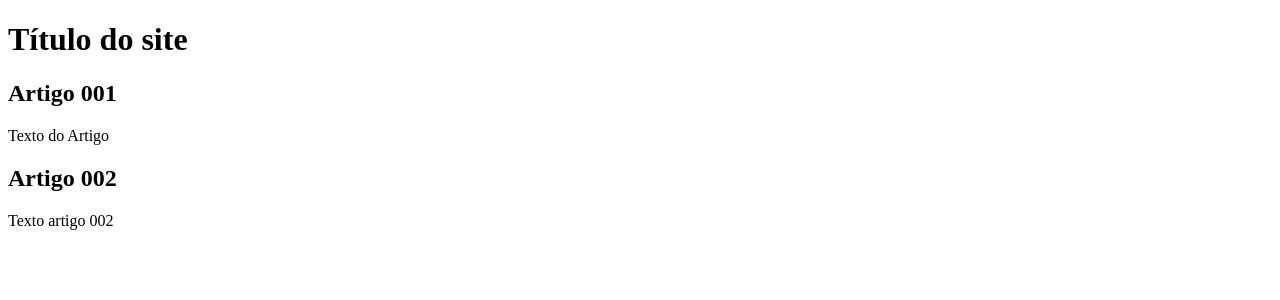
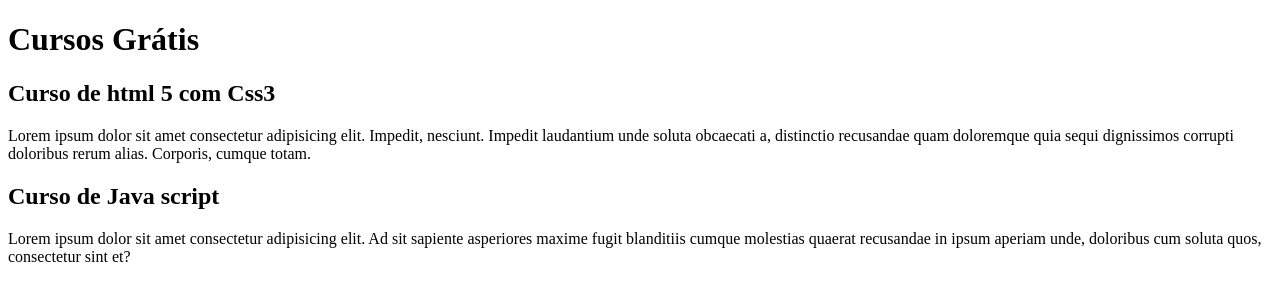
Before and after one commit to marcelo-melodev/projeto---site, a plain HTML site: page index.html in a window 1280 px wide. Drawn offline with Linux system fonts and the light colour scheme.

Commit message:
comecei a escrever o contéudo

```diff
--- a/index.html
+++ b/index.html
@@ -8,15 +8,15 @@
 <body>
    <main>
     <header>
-        <h1> Título do site</h1>
+        <h1> Cursos Grátis</h1>
     </header>
     <article>
-        <h2> Artigo 001</h2>
-        <p>Texto do Artigo</p>
+        <h2> Curso de html 5 com Css3</h2>
+        <p>Lorem ipsum dolor sit amet consectetur adipisicing elit. Impedit, nesciunt. Impedit laudantium unde soluta obcaecati a, distinctio recusandae quam doloremque quia sequi dignissimos corrupti doloribus rerum alias. Corporis, cumque totam.</p>
     </article>
     <article>
-        <h2>Artigo 002</h2>
-        <p>Texto artigo 002</p>
+        <h2>Curso de Java script</h2>
+        <p>Lorem ipsum dolor sit amet consectetur adipisicing elit. Ad sit sapiente asperiores maxime fugit blanditiis cumque molestias quaerat recusandae in ipsum aperiam unde, doloribus cum soluta quos, consectetur sint et?</p>
     </article>
    </main>
 </body>
```
